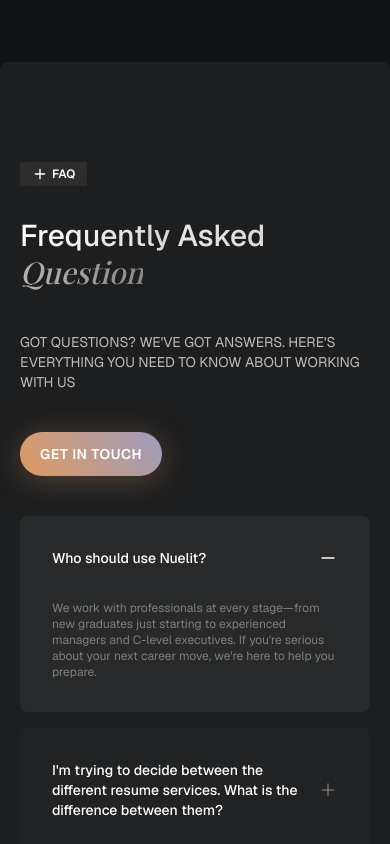
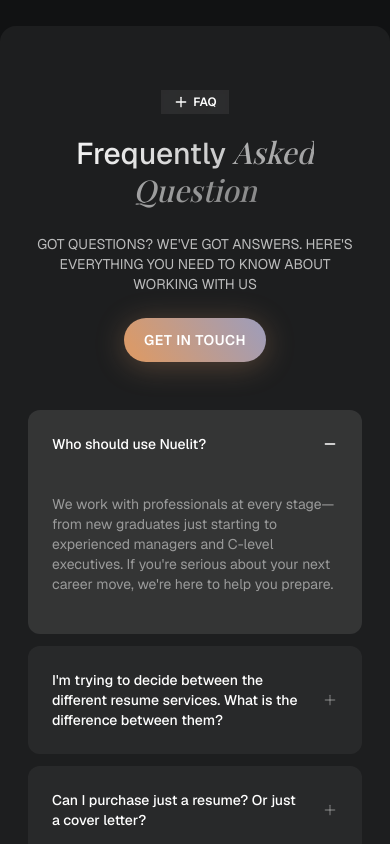
Before and after one commit to Israel-Beni/nuelit, a Next.js app: page / in a window 390 px wide. Shown: the part 7160-8004 px from the top of the page. Built offline with nearby package versions, Linux system fonts and the light colour scheme; a web font is replaced by a local one.

Commit message:
feat: Implement PayPal payment approval with email confirmation and enhance footer responsiveness.

```diff
--- a/components/sections/faq.tsx
+++ b/components/sections/faq.tsx
@@ -10,19 +10,21 @@
   const [openIndex, setOpenIndex] = useState<number | null>(0);
 
   return (
-    <section className="py-25 relative overflow-hidden">
-      <div className="container-section py-25 flex flex-col lg:flex-row gap-10 lg:gap-20 bg-white/5 rounded-lg">
+    <section className="py-16 md:py-25 relative overflow-hidden">
+      <div className="container-section py-16 md:py-25 flex flex-col lg:flex-row gap-12 lg:gap-20 bg-white/5 rounded-2xl md:rounded-3xl">
 
         {/* Left Col - Header */}
-        <div className="flex-1 lg:max-w-md">
-          <Tag text="FAQ" className="mb-8" />
+        <div className="flex-1 lg:max-w-md text-center lg:text-left px-4 md:px-0">
+          <div className="flex justify-center lg:justify-start">
+            <Tag text="FAQ" className="mb-5 md:mb-8" />
+          </div>
 
-          <h2 className="text-heading-2 mb-8">
-            Frequently <span className="text-white/40">Asked</span> <br />
-            <span className="emphasis">Question</span>
+          <h2 className="text-heading-2 mb-5 md:mb-8">
+            Frequently
+            <span className="emphasis"> Asked Question</span>
           </h2>
 
-          <p className="text-subtitle my-10">
+          <p className="text-subtitle my-6 md:my-10 max-w-xl">
             Got questions? We've got answers. Here's everything you need to know about working with us
           </p>
 
@@ -34,37 +36,37 @@
         </div>
 
         {/* Right Col - Accordion */}
-        <div className="flex-[1.2] flex flex-col gap-4">
+        <div className="flex-[1.2] flex flex-col gap-3 md:gap-4 px-2 md:px-0">
           {FAQ_ITEMS.map((item, index) => (
             <div
               key={index}
               className={`
-                group transition-slow overflow-hidden rounded-lg
+                group transition-slow overflow-hidden rounded-xl
                 ${openIndex === index
-                  ? 'bg-white/5 '
-                  : 'bg-white/2'
+                  ? 'bg-white/10'
+                  : 'bg-white/5'
                 }
               `}
             >
               <button
                 onClick={() => setOpenIndex(openIndex === index ? null : index)}
-                className="w-full px-8 py-8 flex items-center justify-between text-left"
+                className="w-full px-6 py-6 md:px-8 md:py-8 flex items-center justify-between text-left"
               >
-                <span className={`text-body !text-white font-medium transition-slow`}>
+                <span className={`text-body !text-white font-medium transition-slow pr-4`}>
                   {item.question}
                 </span>
-                <div className={`flex-shrink-0 transition-transform duration-500 ${openIndex === index ? 'rotate-180' : ''}`}>
-                  {openIndex === index ? <Minus className="w-5 h-5 text-white" /> : <Plus className="w-5 h-5 text-white/30" />}
+                <div className={`flex-shrink-0 transition-slow ${openIndex === index ? 'rotate-180' : ''}`}>
+                  {openIndex === index ? <Minus className="w-4 h-4 md:w-5 md:h-5 text-white" /> : <Plus className="w-4 h-4 md:w-5 md:h-5 text-white/30" />}
                 </div>
               </button>
 
               <div
                 className={`
                   transition-slow
-                  ${openIndex === index ? 'max-h-96 opacity-100' : 'max-h-0 opacity-0'}
+                  ${openIndex === index ? 'max-h-screen opacity-100 py-4' : 'max-h-0 opacity-0'}
                 `}
               >
-                <div className="px-8 pb-8 text-body-sm max-w-2xl">
+                <div className="px-6 pb-6 md:px-8 md:pb-8 text-body max-w-xl">
                   {item.answer}
                 </div>
               </div>
@@ -74,10 +76,10 @@
       </div>
 
       {/* Background Decor */}
-      <div className="absolute top-0 left-8 text-white/5 text-4xl font-thin select-none pointer-events-none">+</div>
-      <div className="absolute top-0 right-8 text-white/5 text-4xl font-thin select-none pointer-events-none">+</div>
-      <div className="absolute bottom-0 left-8 text-white/5 text-4xl font-thin select-none pointer-events-none">+</div>
-      <div className="absolute bottom-0 right-8 text-white/5 text-4xl font-thin select-none pointer-events-none">+</div>
+      <div className="hidden md:block absolute top-0 left-8 text-white/5 text-4xl font-thin select-none pointer-events-none">+</div>
+      <div className="hidden md:block absolute top-0 right-8 text-white/5 text-4xl font-thin select-none pointer-events-none">+</div>
+      <div className="hidden md:block absolute bottom-0 left-8 text-white/5 text-4xl font-thin select-none pointer-events-none">+</div>
+      <div className="hidden md:block absolute bottom-0 right-8 text-white/5 text-4xl font-thin select-none pointer-events-none">+</div>
     </section>
   );
 }
```
